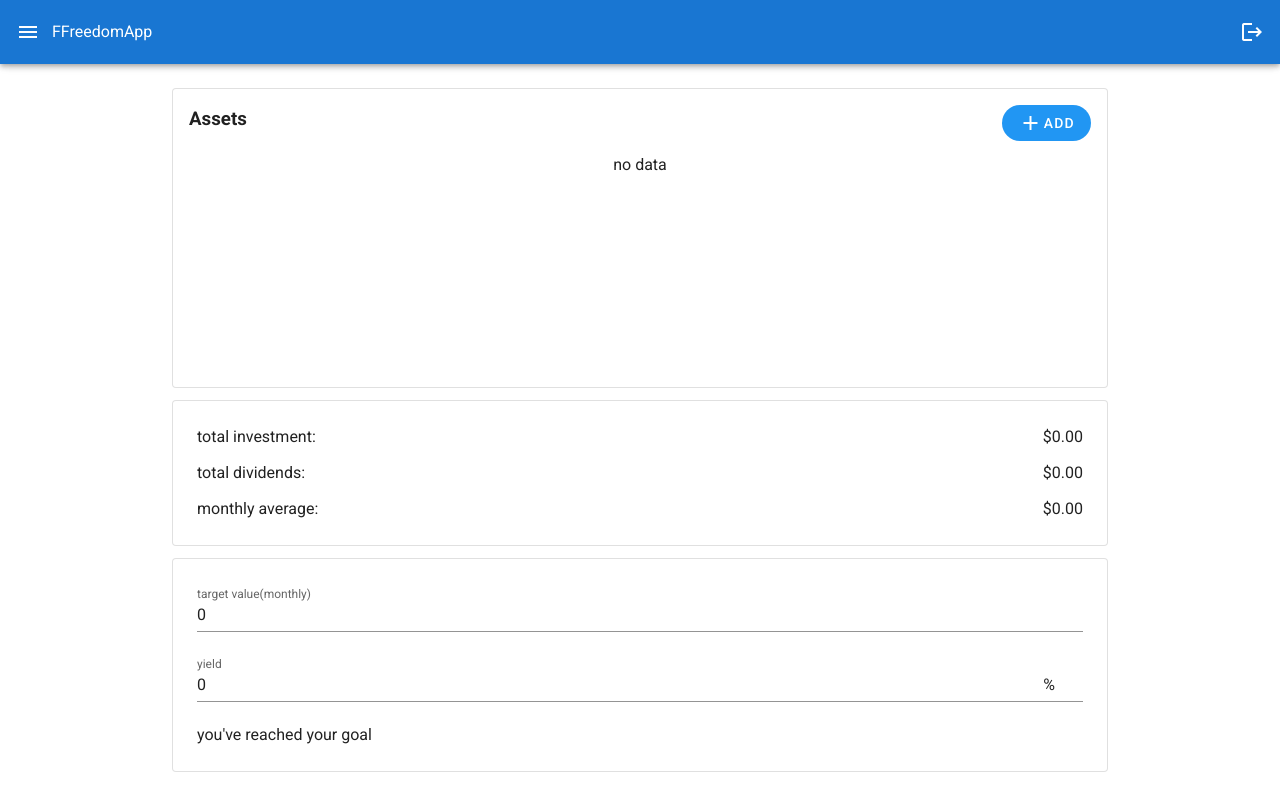
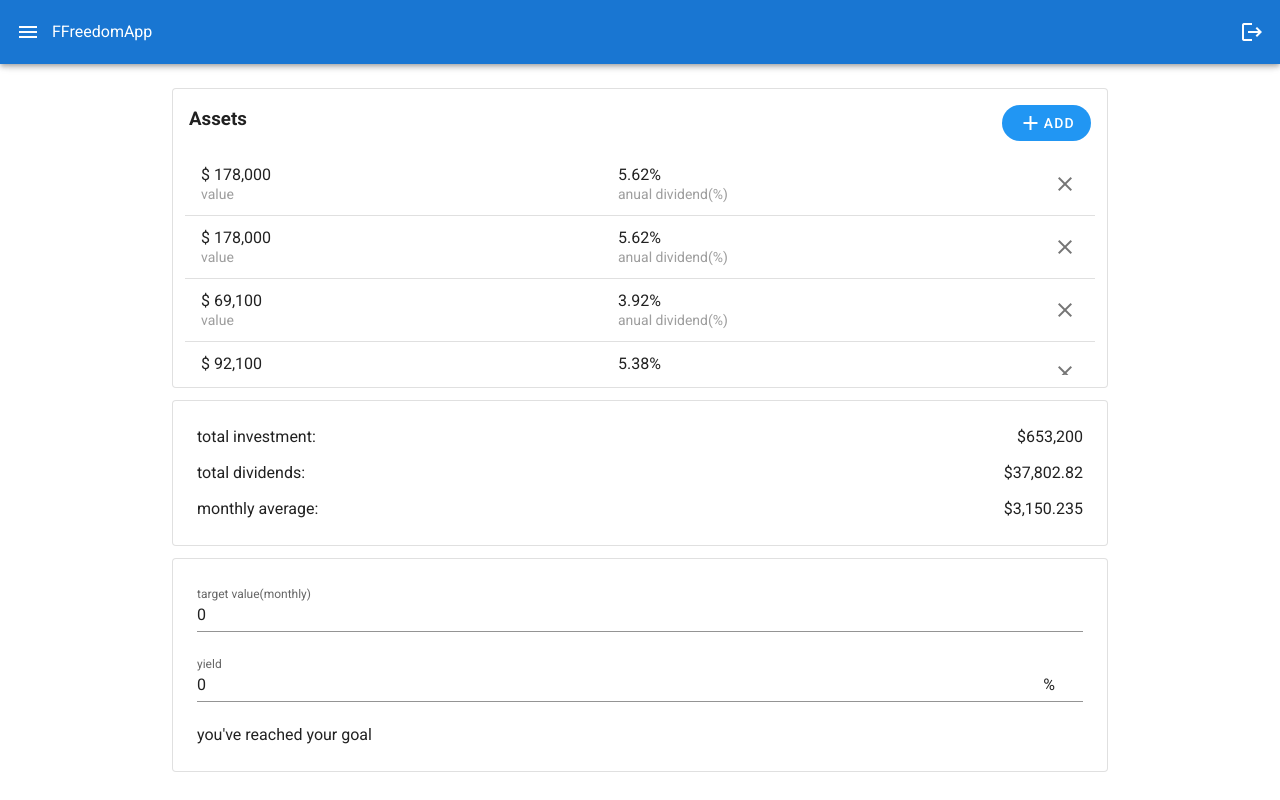
Before and after one commit to weily10/finance-app, a Vue app: page /#/freeCalculator in a window 1280 px wide. Built offline with nearby package versions, Linux system fonts and the light colour scheme; data requests are answered from the project's data file.

Commit message:
number format fix

```diff
--- a/db.json
+++ b/db.json
@@ -21,7 +21,38 @@
       "region": "Taiwan"
     }
   ],
-  "assets": [],
+  "assets": [
+    {
+      "assetValue": "178000",
+      "divyield": "5.62",
+      "id": 1
+    },
+    {
+      "assetValue": "178000",
+      "divyield": "5.62",
+      "id": 2
+    },
+    {
+      "assetValue": "69100",
+      "divyield": "3.92",
+      "id": 3
+    },
+    {
+      "assetValue": "92100",
+      "divyield": "5.38",
+      "id": 4
+    },
+    {
+      "assetValue": "34900",
+      "divyield": "6.32",
+      "id": 5
+    },
+    {
+      "assetValue": "101100",
+      "divyield": "7.84",
+      "id": 6
+    }
+  ],
   "get-quotes": [
     {
       "id": 1,
--- a/src/views/FreeCalculator.vue
+++ b/src/views/FreeCalculator.vue
@@ -77,16 +77,16 @@
     <v-card class="mt-3 pa-3" outlined>
       <div class="ma-3 flex">
         <div class="width-2">total investment:</div>
-        <div class="width-2" align="right">${{ sumAssets().toFixed(2) }}</div>
+        <div class="width-2" align="right">${{ Intl.NumberFormat().format(sumAssets()) }}</div>
       </div>
       <div class="ma-3 flex">
         <div class="width-2">total dividends:</div>
-        <div class="width-2" align="right">${{ sumDiv().toFixed(2) }}</div>
+        <div class="width-2" align="right">${{  Intl.NumberFormat().format(sumDiv()) }}</div>
       </div>
       <div class="ma-3 flex">
         <div class="width-2">monthly average:</div>
         <div class="width-2" align="right">
-          ${{ (sumDiv() / 12).toFixed(2) }}
+          ${{  Intl.NumberFormat().format(sumDiv() / 12) }}
         </div>
       </div>
     </v-card>
```
